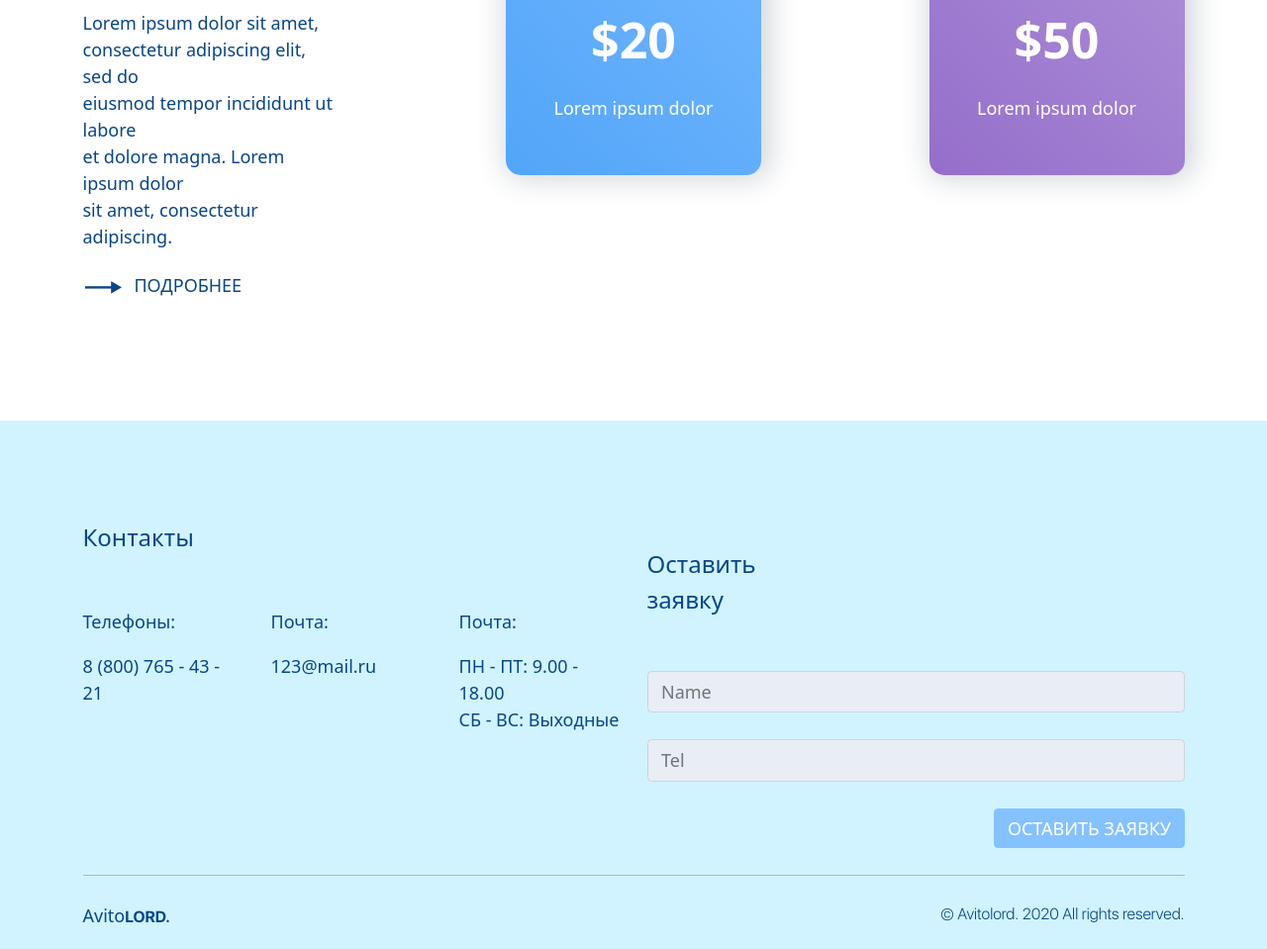
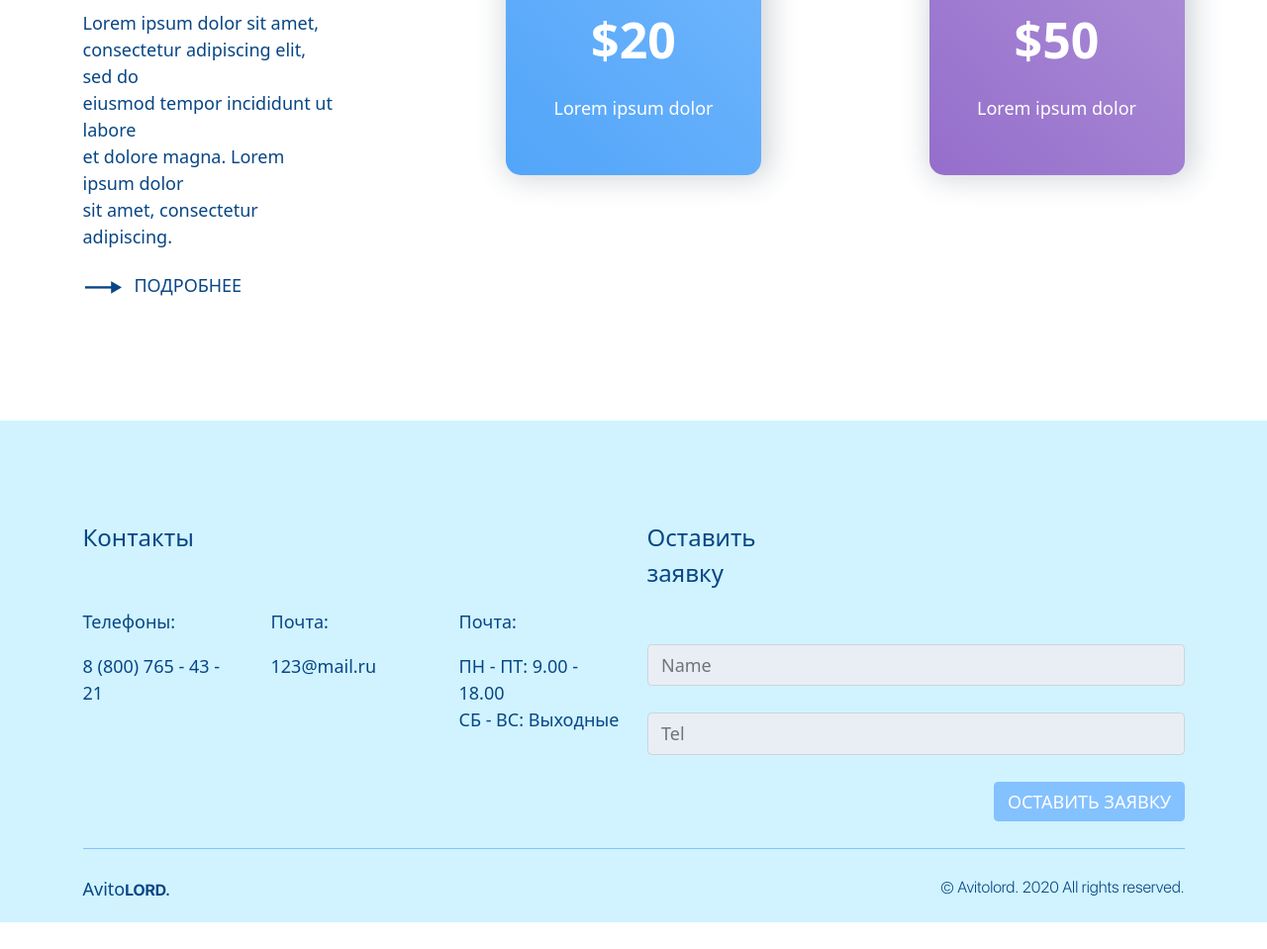
Before and after one commit to Vspominay/AVITO, a plain HTML site: page index.html in a window 1280 px wide. Shown: the part 5254-6213 px from the top of the page at 99% size. After the commit the page ends 6186 px from the top, so only its background shows below. Drawn offline with Linux system fonts and the light colour scheme; files whose address does not match are found by name.

Commit message:
Update index.html

```diff
--- a/index.html
+++ b/index.html
@@ -87,6 +87,7 @@
                         </ul>
                     </div>
                 </div>
+
 
                 <div class="col-xl-4">
                     <div class="row align-items-center _anim-items">
@@ -435,7 +436,7 @@
         </div>
 
             <div class="col-xl-6  justify-content-between ">
-                <div class="col-xl-4 mb-5 footer-contact mt-4 ">Оставить заявку</div>
+                <div class="col-xl-4 mb-5 footer-contact">Оставить заявку</div>
                     <form>
                         <div class="mb-3 mt-3">
                           <input type="email" placeholder="Name" class="form-control progr mb-4" id="exampleInputEmail1" aria-describedby="emailHelp">
```
